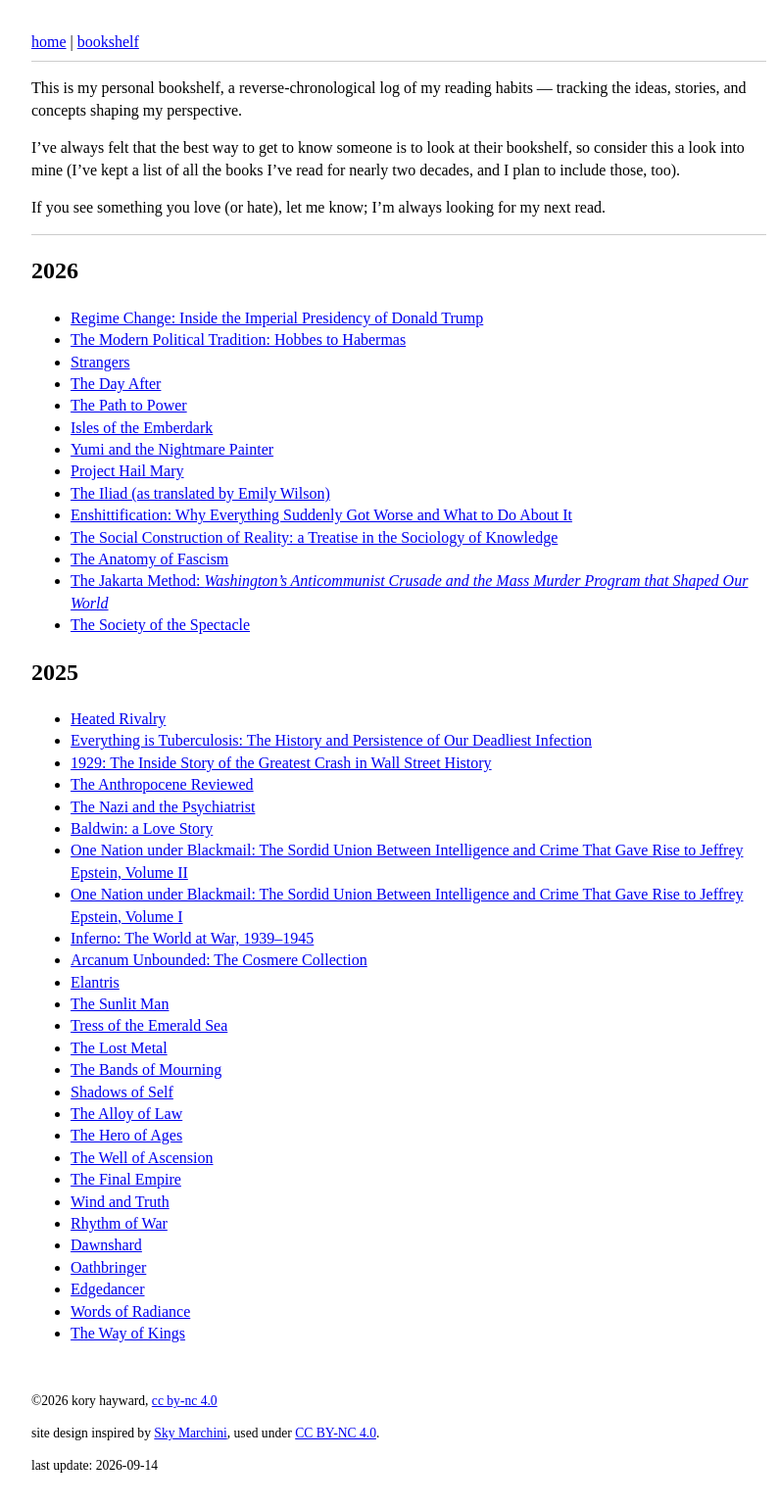
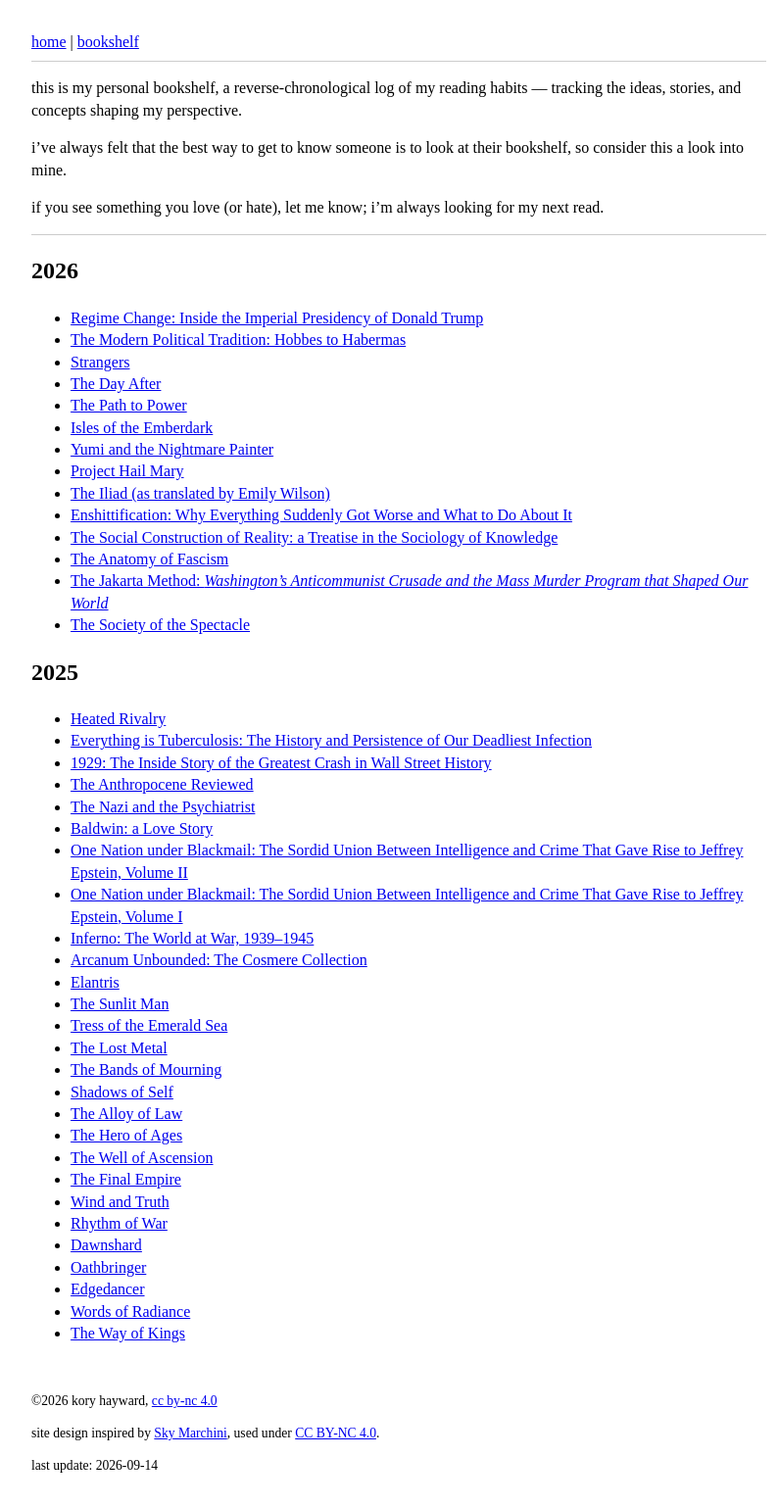
Before and after one commit to koryhayward/koryhayward.github.io, a Jekyll site: the page built from bookshelf.md, in a window 1280 px wide. Shown: the whole page at 98% size, without its empty margins (233-1028 px from the left). Built offline with Jekyll 4.4.1, drawn with Linux system fonts in a browser that asks for light colours.

Commit message:
small formatting changes

```diff
--- a/bookshelf.md
+++ b/bookshelf.md
@@ -4,11 +4,11 @@ title: bookshelf
 permalink: /bookshelf/
 ---
 
-This is my personal bookshelf, a reverse-chronological log of my reading habits — tracking the ideas, stories, and concepts shaping my perspective.
+this is my personal bookshelf, a reverse-chronological log of my reading habits — tracking the ideas, stories, and concepts shaping my perspective.
 
-I've always felt that the best way to get to know someone is to look at their bookshelf, so consider this a look into mine (I've kept a list of all the books I've read for nearly two decades, and I plan to include those, too).
+i've always felt that the best way to get to know someone is to look at their bookshelf, so consider this a look into mine.
 
-If you see something you love (or hate), let me know; I'm always looking for my next read.
+if you see something you love (or hate), let me know; i'm always looking for my next read.
 
 ---
 
```
